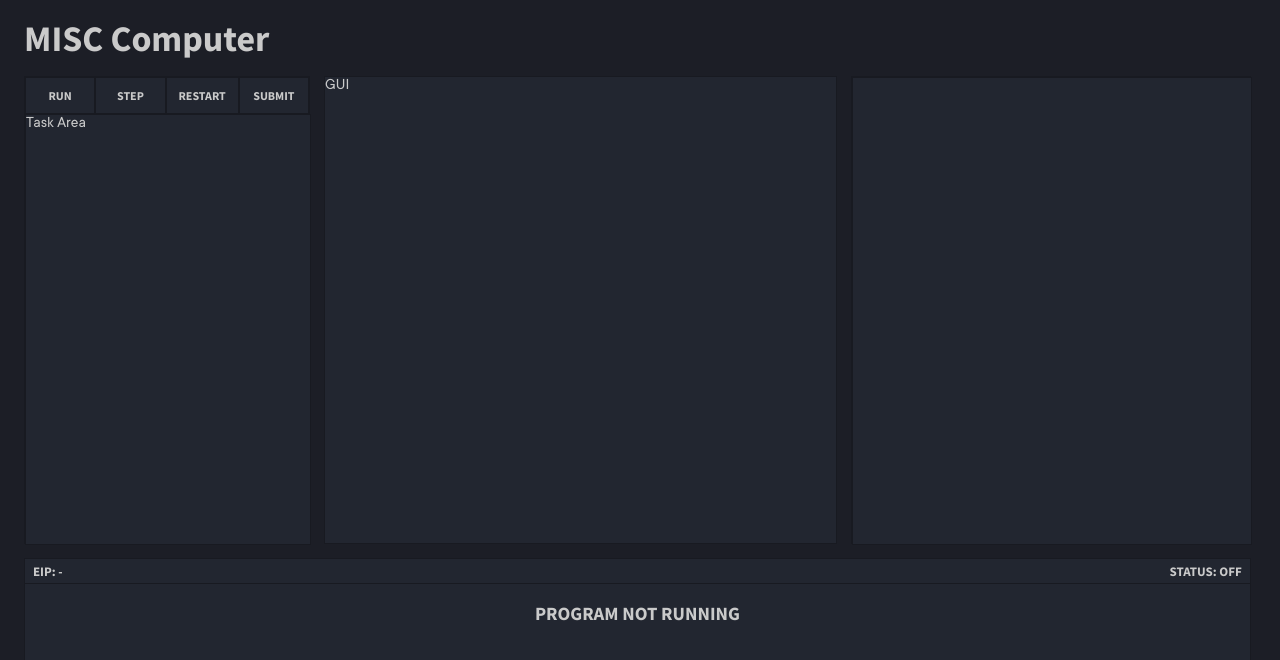
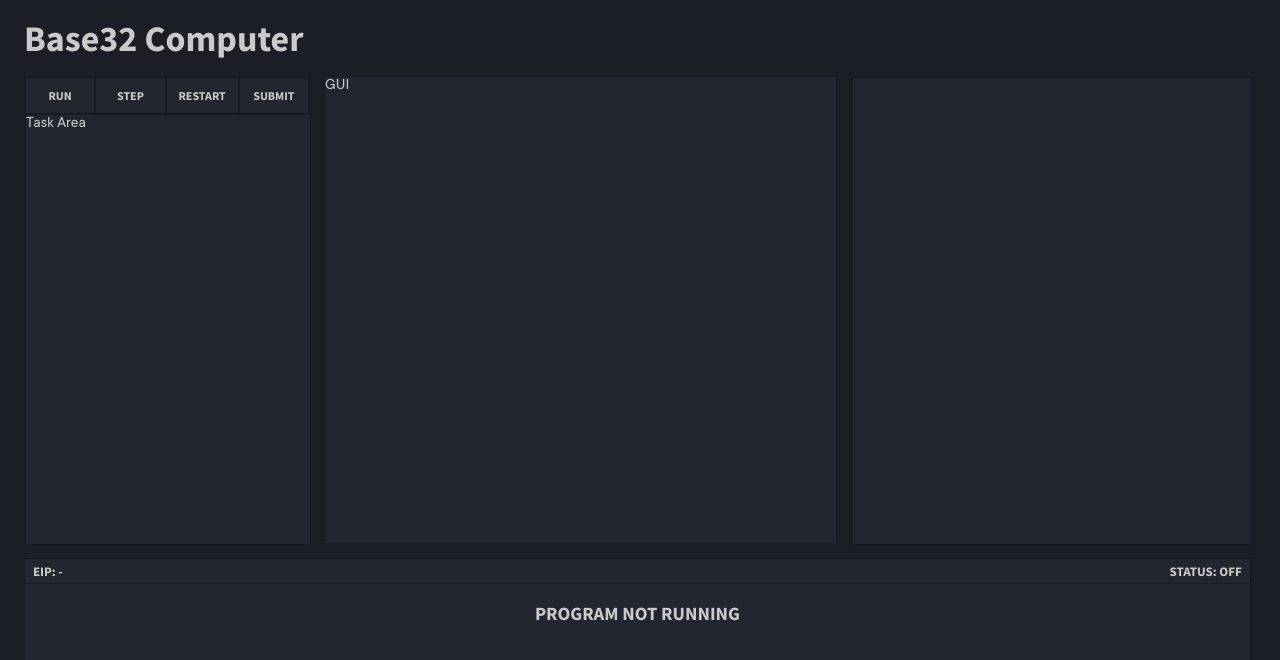
Before and after one commit to josephsurin/base32-computer, a React app: page / in a window 1280 px wide. Shown: the top 660 px of the page. Built offline with nearby package versions, Linux system fonts and the light colour scheme.

Commit message:
misc -> base32

```diff
--- a/src/components/App.jsx
+++ b/src/components/App.jsx
@@ -1,6 +1,6 @@
 import React, { Component } from 'react'
 
-const MISCComputer = require('../util/misc_computer')
+const { Base32Computer, Status_Code } = require('../util/base32_computer')
 
 export default class App extends Component {
     constructor(props) {
@@ -22,7 +22,7 @@ export default class App extends Component {
 
     load_code() {
         try {
-            var MC = new MISCComputer(this.state.code)
+            var MC = new Base32Computer(this.state.code)
             this.setState({ MC })
             return MC
         } catch(e) {
@@ -35,7 +35,7 @@ export default class App extends Component {
             var step_interval = null
             step_interval = setInterval(() => {
                 var status = this.step_code()
-                if(status != 51) {
+                if(status != Status_Code.EXECUTING) {
                     clearInterval(step_interval)
                 }
             }, 50)
@@ -73,7 +73,7 @@ export default class App extends Component {
         let outputs = MC ? MC.get_outputs() : null
         return (
             <div className="wrapper">
-                <div className="title">MISC Computer</div>
+                <div className="title">Base32 Computer</div>
                 <div className="left-panel">
                     <div className="control-buttons">
                         <button onClick={this.run_code}>Run</button>
```
